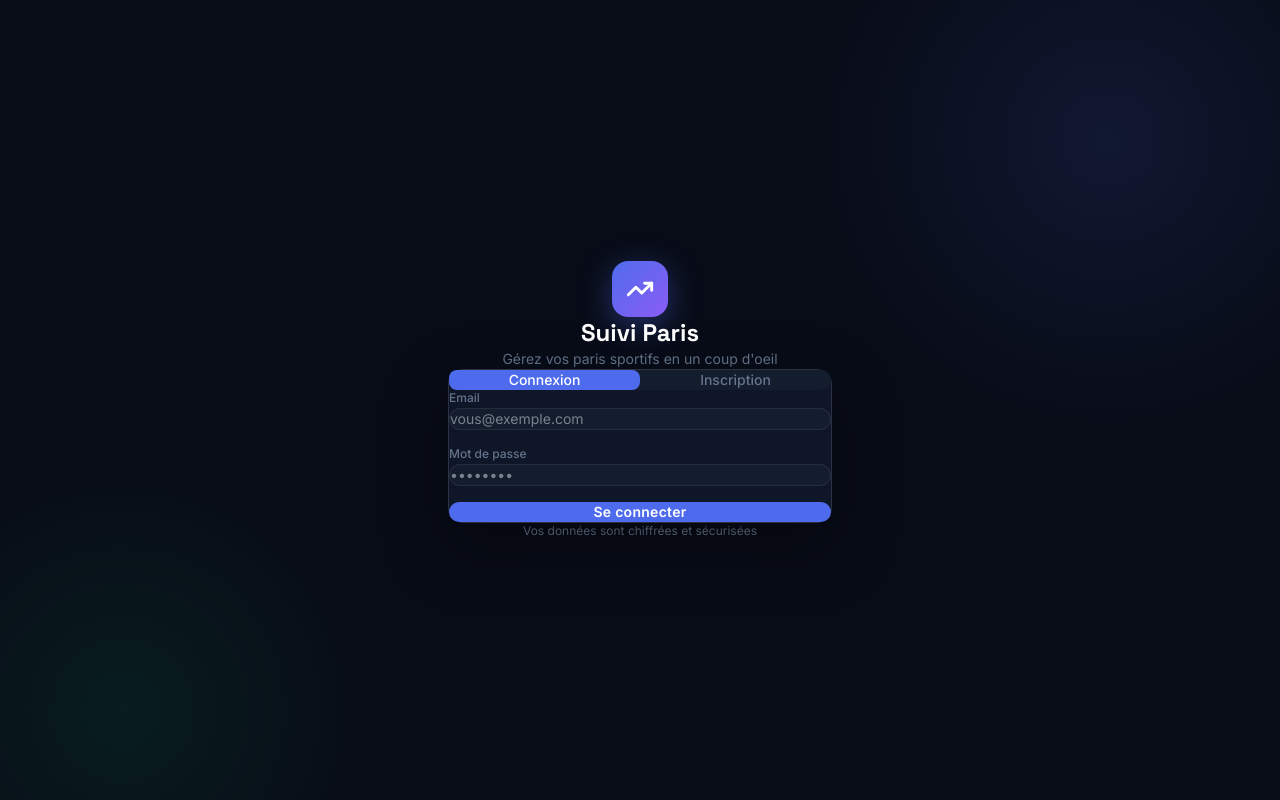
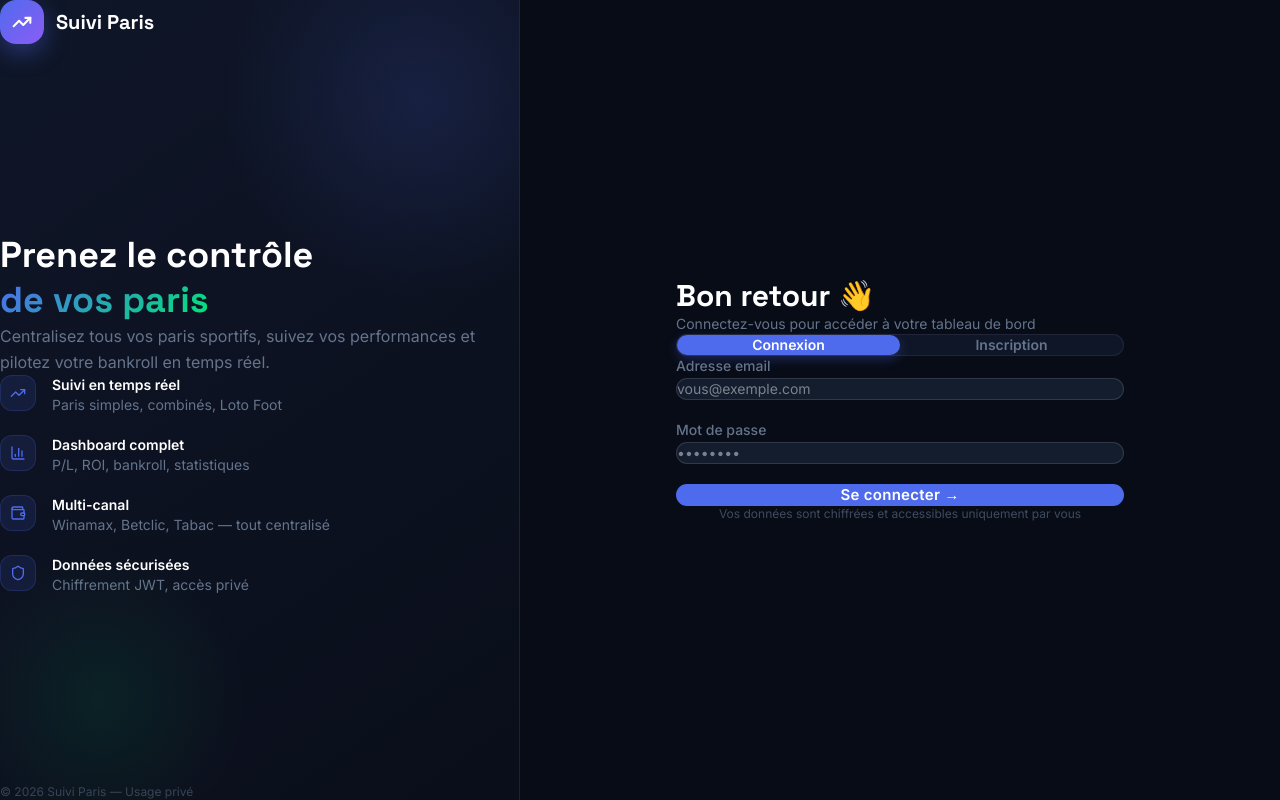
Before and after one commit to julespkrai/suivi-paris-front, a Next.js app: page /login in a window 1280 px wide. Built offline with nearby package versions, Linux system fonts and the light colour scheme; no server answers.

Commit message:
design: login page split-screen aéré et pro

```diff
--- a/app/login/page.tsx
+++ b/app/login/page.tsx
@@ -3,6 +3,14 @@ import { useState, useEffect, useRef } from 'react';
 import { useRouter } from 'next/navigation';
 import { useAuth } from '@/lib/auth';
 import { gsap } from 'gsap';
+import { TrendingUp, BarChart3, Wallet, Shield } from 'lucide-react';
+
+const features = [
+  { icon: TrendingUp, label: 'Suivi en temps réel', desc: 'Paris simples, combinés, Loto Foot' },
+  { icon: BarChart3, label: 'Dashboard complet', desc: 'P/L, ROI, bankroll, statistiques' },
+  { icon: Wallet, label: 'Multi-canal', desc: 'Winamax, Betclic, Tabac — tout centralisé' },
+  { icon: Shield, label: 'Données sécurisées', desc: 'Chiffrement JWT, accès privé' },
+];
 
 export default function LoginPage() {
   const [mode, setMode] = useState<'login' | 'register'>('login');
@@ -13,22 +21,19 @@ export default function LoginPage() {
   const [loading, setLoading] = useState(false);
   const { login, register, user } = useAuth();
   const router = useRouter();
-  const containerRef = useRef<HTMLDivElement>(null);
-  const formRef = useRef<HTMLDivElement>(null);
+  const leftRef = useRef<HTMLDivElement>(null);
+  const rightRef = useRef<HTMLDivElement>(null);
+  const formRef = useRef<HTMLFormElement>(null);
 
   useEffect(() => {
-    if (user) router.push('/');
+    if (user) router.push('/dashboard');
   }, [user, router]);
 
   useEffect(() => {
-    const ctx = gsap.context(() => {
-      gsap.from('.login-orb-1', { scale: 0, opacity: 0, duration: 2, ease: 'power2.out' });
-      gsap.from('.login-orb-2', { scale: 0, opacity: 0, duration: 2.5, delay: 0.3, ease: 'power2.out' });
-      gsap.from('.login-logo', { y: -30, opacity: 0, duration: 0.8, delay: 0.2, ease: 'power3.out' });
-      gsap.from('.login-tagline', { y: 20, opacity: 0, duration: 0.8, delay: 0.4, ease: 'power3.out' });
-      gsap.from(formRef.current, { y: 40, opacity: 0, duration: 0.9, delay: 0.5, ease: 'power3.out' });
-    }, containerRef);
-    return () => ctx.revert();
+    const tl = gsap.timeline();
+    tl.from(leftRef.current, { x: -40, opacity: 0, duration: 0.9, ease: 'power3.out' })
+      .from(rightRef.current, { x: 40, opacity: 0, duration: 0.9, ease: 'power3.out' }, '-=0.7')
+      .from('.feature-item', { y: 20, opacity: 0, duration: 0.5, stagger: 0.1, ease: 'power2.out' }, '-=0.5');
   }, []);
 
   const handleSubmit = async (e: React.FormEvent) => {
@@ -38,107 +43,163 @@ export default function LoginPage() {
     try {
       if (mode === 'login') await login(email, password);
       else await register(email, password, pseudo || undefined);
-      router.push('/');
+      router.push('/dashboard');
     } catch (err: unknown) {
-      setError(err instanceof Error ? err.message : 'Une erreur est survenue');
+      setError(err instanceof Error ? err.message : 'Identifiants incorrects');
     } finally {
       setLoading(false);
     }
   };
 
-  const switchMode = () => {
-    gsap.to(formRef.current, { opacity: 0, y: 10, duration: 0.2, onComplete: () => {
-      setMode(m => m === 'login' ? 'register' : 'login');
-      setError('');
-      gsap.to(formRef.current, { opacity: 1, y: 0, duration: 0.3 });
+  const switchMode = (next: 'login' | 'register') => {
+    if (next === mode) return;
+    gsap.to(formRef.current, { opacity: 0, y: 8, duration: 0.15, onComplete: () => {
+      setMode(next); setError('');
+      gsap.to(formRef.current, { opacity: 1, y: 0, duration: 0.25 });
     }});
   };
 
   return (
-    <div ref={containerRef} className="min-h-screen bg-grid flex items-center justify-center relative overflow-hidden"
-      style={{ background: 'var(--bg)' }}>
+    <div className="min-h-screen flex" style={{ background: 'var(--bg)' }}>
 
-      {/* Orbs de fond */}
-      <div className="login-orb-1 absolute top-[-20%] right-[-10%] w-[600px] h-[600px] rounded-full"
-        style={{ background: 'radial-gradient(circle, rgba(79,107,237,0.12) 0%, transparent 70%)' }} />
-      <div className="login-orb-2 absolute bottom-[-20%] left-[-10%] w-[500px] h-[500px] rounded-full"
-        style={{ background: 'radial-gradient(circle, rgba(0,230,118,0.08) 0%, transparent 70%)' }} />
+      {/* Panneau gauche — branding */}
+      <div ref={leftRef} className="hidden lg:flex flex-col justify-between w-[520px] shrink-0 relative overflow-hidden p-12"
+        style={{ background: 'linear-gradient(145deg, #0F1628 0%, #0A0E1A 100%)', borderRight: '1px solid var(--border)' }}>
 
-      <div className="relative z-10 w-full max-w-sm px-4">
+        {/* Orbe décoratif */}
+        <div className="absolute top-[-100px] right-[-100px] w-[400px] h-[400px] rounded-full pointer-events-none"
+          style={{ background: 'radial-gradient(circle, rgba(79,107,237,0.15) 0%, transparent 70%)' }} />
+        <div className="absolute bottom-[-50px] left-[-50px] w-[300px] h-[300px] rounded-full pointer-events-none"
+          style={{ background: 'radial-gradient(circle, rgba(0,230,118,0.08) 0%, transparent 70%)' }} />
+
         {/* Logo */}
-        <div className="login-logo text-center mb-8">
-          <div className="inline-flex items-center justify-center w-14 h-14 rounded-2xl mb-4"
-            style={{ background: 'linear-gradient(135deg, #4F6BED, #8B5CF6)', boxShadow: '0 8px 32px rgba(79,107,237,0.4)' }}>
-            <svg width="28" height="28" viewBox="0 0 24 24" fill="none" stroke="white" strokeWidth="2.5" strokeLinecap="round" strokeLinejoin="round">
-              <polyline points="22 7 13.5 15.5 8.5 10.5 2 17" />
-              <polyline points="16 7 22 7 22 13" />
-            </svg>
+        <div>
+          <div className="flex items-center gap-3 mb-2">
+            <div className="flex items-center justify-center w-11 h-11 rounded-2xl"
+              style={{ background: 'linear-gradient(135deg, #4F6BED, #8B5CF6)', boxShadow: '0 8px 24px rgba(79,107,237,0.4)' }}>
+              <TrendingUp size={20} color="white" strokeWidth={2.5} />
+            </div>
+            <span className="font-display text-xl font-bold text-white">Suivi Paris</span>
           </div>
-          <h1 className="font-display text-2xl font-bold text-white">Suivi Paris</h1>
-          <p className="login-tagline mt-1 text-sm" style={{ color: 'var(--muted)' }}>
-            Gérez vos paris sportifs en un coup d'oeil
-          </p>
         </div>
 
-        {/* Card formulaire */}
-        <div ref={formRef} className="rounded-2xl p-8" style={{
-          background: 'var(--surface)',
-          border: '1px solid var(--border2)',
-          boxShadow: '0 24px 64px rgba(0,0,0,0.4)'
-        }}>
+        {/* Tagline */}
+        <div>
+          <h1 className="font-display text-4xl font-bold text-white leading-tight mb-4">
+            Prenez le contrôle<br />
+            <span style={{ background: 'linear-gradient(135deg, #4F6BED, #00E676)', WebkitBackgroundClip: 'text', WebkitTextFillColor: 'transparent', backgroundClip: 'text' }}>
+              de vos paris
+            </span>
+          </h1>
+          <p className="text-base leading-relaxed" style={{ color: 'var(--muted)' }}>
+            Centralisez tous vos paris sportifs, suivez vos performances et pilotez votre bankroll en temps réel.
+          </p>
+
+          {/* Features */}
+          <div className="mt-10 flex flex-col gap-5">
+            {features.map(({ icon: Icon, label, desc }) => (
+              <div key={label} className="feature-item flex items-start gap-4">
+                <div className="flex items-center justify-center w-9 h-9 rounded-xl shrink-0 mt-0.5"
+                  style={{ background: 'rgba(79,107,237,0.12)', border: '1px solid rgba(79,107,237,0.2)' }}>
+                  <Icon size={16} style={{ color: '#4F6BED' }} />
+                </div>
+                <div>
+                  <p className="text-sm font-semibold text-white">{label}</p>
+                  <p className="text-sm mt-0.5" style={{ color: 'var(--muted)' }}>{desc}</p>
+                </div>
+              </div>
+            ))}
+          </div>
+        </div>
+
+        {/* Footer */}
+        <p className="text-xs" style={{ color: 'var(--muted)', opacity: 0.5 }}>
+          © 2026 Suivi Paris — Usage privé
+        </p>
+      </div>
+
+      {/* Panneau droit — formulaire */}
+      <div ref={rightRef} className="flex-1 flex items-center justify-center p-8">
+        <div className="w-full max-w-md">
+
+          {/* Mobile logo */}
+          <div className="flex items-center gap-3 mb-10 lg:hidden">
+            <div className="flex items-center justify-center w-10 h-10 rounded-xl"
+              style={{ background: 'linear-gradient(135deg, #4F6BED, #8B5CF6)' }}>
+              <TrendingUp size={18} color="white" strokeWidth={2.5} />
+            </div>
+            <span className="font-display text-xl font-bold text-white">Suivi Paris</span>
+          </div>
+
+          <h2 className="font-display text-3xl font-bold text-white mb-2">
+            {mode === 'login' ? 'Bon retour 👋' : 'Créer un compte'}
+          </h2>
+          <p className="text-sm mb-8" style={{ color: 'var(--muted)' }}>
+            {mode === 'login'
+              ? 'Connectez-vous pour accéder à votre tableau de bord'
+              : 'Commencez à suivre vos paris dès maintenant'}
+          </p>
+
           {/* Toggle */}
-          <div className="flex rounded-xl p-1 mb-6" style={{ background: 'var(--surface2)' }}>
+          <div className="flex rounded-2xl p-1 mb-8" style={{ background: 'var(--surface)', border: '1px solid var(--border)' }}>
             {(['login', 'register'] as const).map(m => (
-              <button key={m} onClick={() => mode !== m && switchMode()}
-                className="flex-1 py-2 rounded-lg text-sm font-medium transition-all duration-200"
+              <button key={m} onClick={() => switchMode(m)}
+                className="flex-1 py-3 rounded-xl text-sm font-semibold transition-all duration-200"
                 style={{
                   background: mode === m ? 'var(--blue)' : 'transparent',
                   color: mode === m ? 'white' : 'var(--muted)',
+                  boxShadow: mode === m ? '0 4px 12px rgba(79,107,237,0.3)' : 'none',
                 }}>
                 {m === 'login' ? 'Connexion' : 'Inscription'}
               </button>
             ))}
           </div>
 
-          <form onSubmit={handleSubmit} className="flex flex-col gap-4">
+          <form ref={formRef} onSubmit={handleSubmit} className="flex flex-col gap-5">
             {mode === 'register' && (
               <div>
-                <label className="block text-xs font-medium mb-1.5" style={{ color: 'var(--muted)' }}>Pseudo</label>
+                <label className="block text-sm font-medium mb-2" style={{ color: 'var(--muted)' }}>Pseudo</label>
                 <input value={pseudo} onChange={e => setPseudo(e.target.value)}
-                  placeholder="JohnDoe" autoComplete="nickname"
-                  className="w-full px-4 py-3 rounded-xl text-sm" />
+                  placeholder="Votre pseudo" autoComplete="nickname"
+                  className="w-full px-4 py-3.5 rounded-xl text-sm"
+                  style={{ border: '1px solid var(--border2)' }} />
               </div>
             )}
+
             <div>
-              <label className="block text-xs font-medium mb-1.5" style={{ color: 'var(--muted)' }}>Email</label>
+              <label className="block text-sm font-medium mb-2" style={{ color: 'var(--muted)' }}>Adresse email</label>
               <input type="email" value={email} onChange={e => setEmail(e.target.value)}
                 placeholder="vous@exemple.com" required autoComplete="email"
-                className="w-full px-4 py-3 rounded-xl text-sm" />
+                className="w-full px-4 py-3.5 rounded-xl text-sm"
+                style={{ border: '1px solid var(--border2)' }} />
             </div>
+
             <div>
-              <label className="block text-xs font-medium mb-1.5" style={{ color: 'var(--muted)' }}>Mot de passe</label>
+              <label className="block text-sm font-medium mb-2" style={{ color: 'var(--muted)' }}>Mot de passe</label>
               <input type="password" value={password} onChange={e => setPassword(e.target.value)}
                 placeholder="••••••••" required autoComplete={mode === 'login' ? 'current-password' : 'new-password'}
-                className="w-full px-4 py-3 rounded-xl text-sm" />
+                className="w-full px-4 py-3.5 rounded-xl text-sm"
+                style={{ border: '1px solid var(--border2)' }} />
             </div>
 
             {error && (
-              <div className="px-4 py-3 rounded-xl text-sm" style={{ background: 'rgba(255,61,113,0.1)', color: 'var(--red)', border: '1px solid rgba(255,61,113,0.2)' }}>
+              <div className="px-4 py-3.5 rounded-xl text-sm"
+                style={{ background: 'rgba(255,61,113,0.08)', color: 'var(--red)', border: '1px solid rgba(255,61,113,0.2)' }}>
                 {error}
               </div>
             )}
 
             <button type="submit" disabled={loading}
-              className="btn-primary w-full py-3 rounded-xl text-sm mt-2 disabled:opacity-50 disabled:cursor-not-allowed"
-              style={{ letterSpacing: '0.02em' }}>
-              {loading ? 'Chargement…' : mode === 'login' ? 'Se connecter' : 'Créer mon compte'}
+              className="btn-primary w-full py-4 rounded-xl text-sm font-semibold mt-2 disabled:opacity-50"
+              style={{ letterSpacing: '0.02em', fontSize: '15px' }}>
+              {loading ? 'Chargement…' : mode === 'login' ? 'Se connecter →' : 'Créer mon compte →'}
             </button>
           </form>
+
+          <p className="text-center text-xs mt-8" style={{ color: 'var(--muted)', opacity: 0.6 }}>
+            Vos données sont chiffrées et accessibles uniquement par vous
+          </p>
         </div>
-
-        <p className="text-center text-xs mt-6" style={{ color: 'var(--muted)' }}>
-          Vos données sont chiffrées et sécurisées
-        </p>
       </div>
     </div>
   );
```
